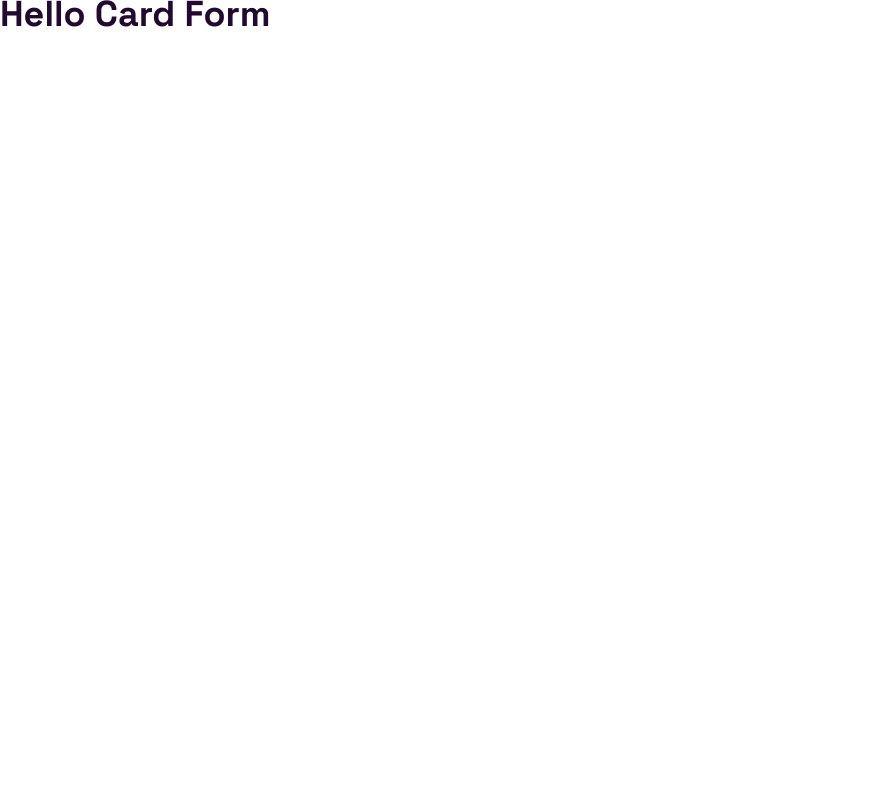
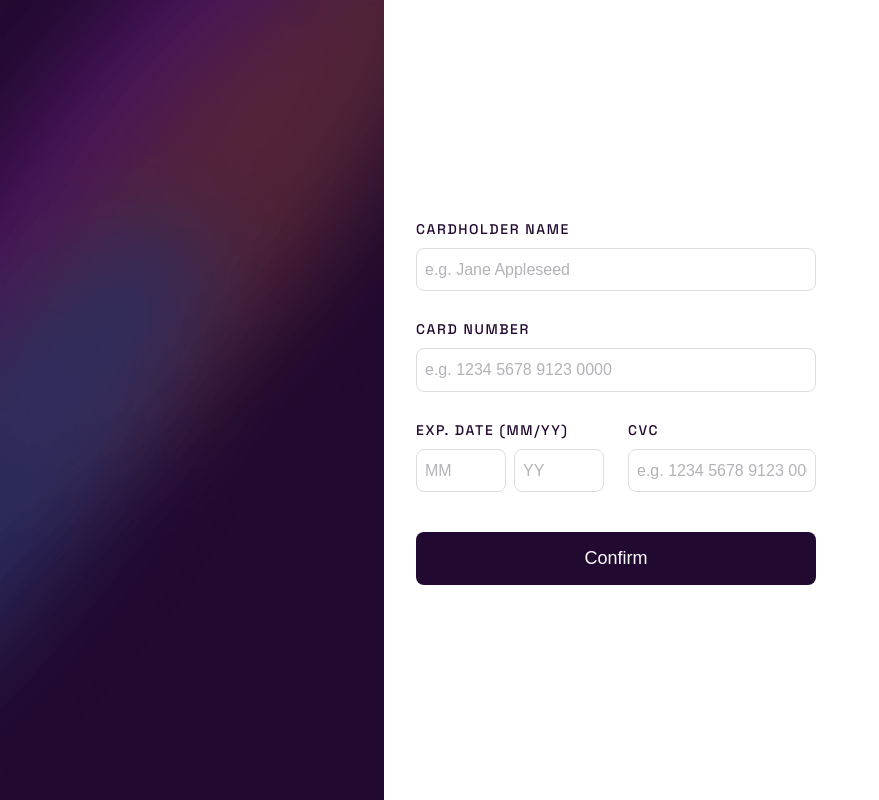
Before and after one commit to capelaum/card-form, a Next.js app: page / in a window 1280 px wide. Shown: the whole page, without its empty margins (0-879 px from the left). Built offline with nearby package versions, Linux system fonts and the light colour scheme.

Commit message:
✨ home: form styles

```diff
--- a/src/pages/index.tsx
+++ b/src/pages/index.tsx
@@ -1,4 +1,17 @@
+import { BgDesktop } from '@/assets'
+import { Button } from '@/components/Button'
+import { Label } from '@/components/Label'
+import { TextInput } from '@/components/TextInput'
+import {
+  DateField,
+  DateInputs,
+  FormRow,
+  FormWrapper,
+  HomeWrapper,
+  ImageWrapper,
+} from '@/styles/home'
 import Head from 'next/head'
+import Image from 'next/image'
 
 export default function Home() {
   return (
@@ -6,9 +19,43 @@ export default function Home() {
       <Head>
         <title>Card Form | Frontend Mentor</title>
       </Head>
-      <main>
-        <h1>Hello Card Form</h1>
-      </main>
+      <HomeWrapper>
+        <ImageWrapper>
+          <Image src={BgDesktop} alt="Background with a violet gray gradient" />
+        </ImageWrapper>
+
+        <FormWrapper>
+          <TextInput
+            label="Cardholder Name"
+            id="name"
+            placeholder="e.g. Jane Appleseed"
+          />
+
+          <TextInput
+            label="Card Number"
+            id="number"
+            placeholder="e.g. 1234 5678 9123 0000"
+          />
+
+          <FormRow>
+            <DateField>
+              <Label text="Exp. Date (MM/YY)" htmlFor="month" />
+              <DateInputs>
+                <TextInput id="month" placeholder="MM" />
+                <TextInput id="year" placeholder="YY" />
+              </DateInputs>
+            </DateField>
+
+            <TextInput
+              label="CVC"
+              id="cvc"
+              placeholder="e.g. 1234 5678 9123 0000"
+            />
+          </FormRow>
+
+          <Button type="submit">Confirm</Button>
+        </FormWrapper>
+      </HomeWrapper>
     </>
   )
 }
--- /dev/null
+++ b/src/styles/home.ts
@@ -0,0 +1,52 @@
+import { styled } from './stitches.config'
+
+export const HomeWrapper = styled('main', {
+  display: 'flex',
+  height: '100%',
+  overflow: 'hidden',
+})
+
+export const ImageWrapper = styled('div', {
+  height: '100vh',
+  width: '30%',
+  minWidth: '300px',
+
+  img: {
+    height: '100%',
+    width: '100%',
+    objectFit: 'cover',
+  },
+})
+
+export const FormWrapper = styled('form', {
+  display: 'flex',
+  flexDirection: 'column',
+  justifyContent: 'center',
+  gap: '$6',
+  margin: '$10 $8',
+
+  maxWidth: '400px',
+
+  button: {
+    marginTop: '$4',
+  },
+})
+
+export const DateField = styled('fieldset', {
+  width: '100%',
+  display: 'flex',
+  flexDirection: 'column',
+  border: 'none',
+  gap: '$1',
+})
+
+export const DateInputs = styled('div', {
+  display: 'flex',
+  gap: '$2',
+})
+
+export const FormRow = styled('div', {
+  width: '100%',
+  display: 'flex',
+  gap: '$6',
+})
```
